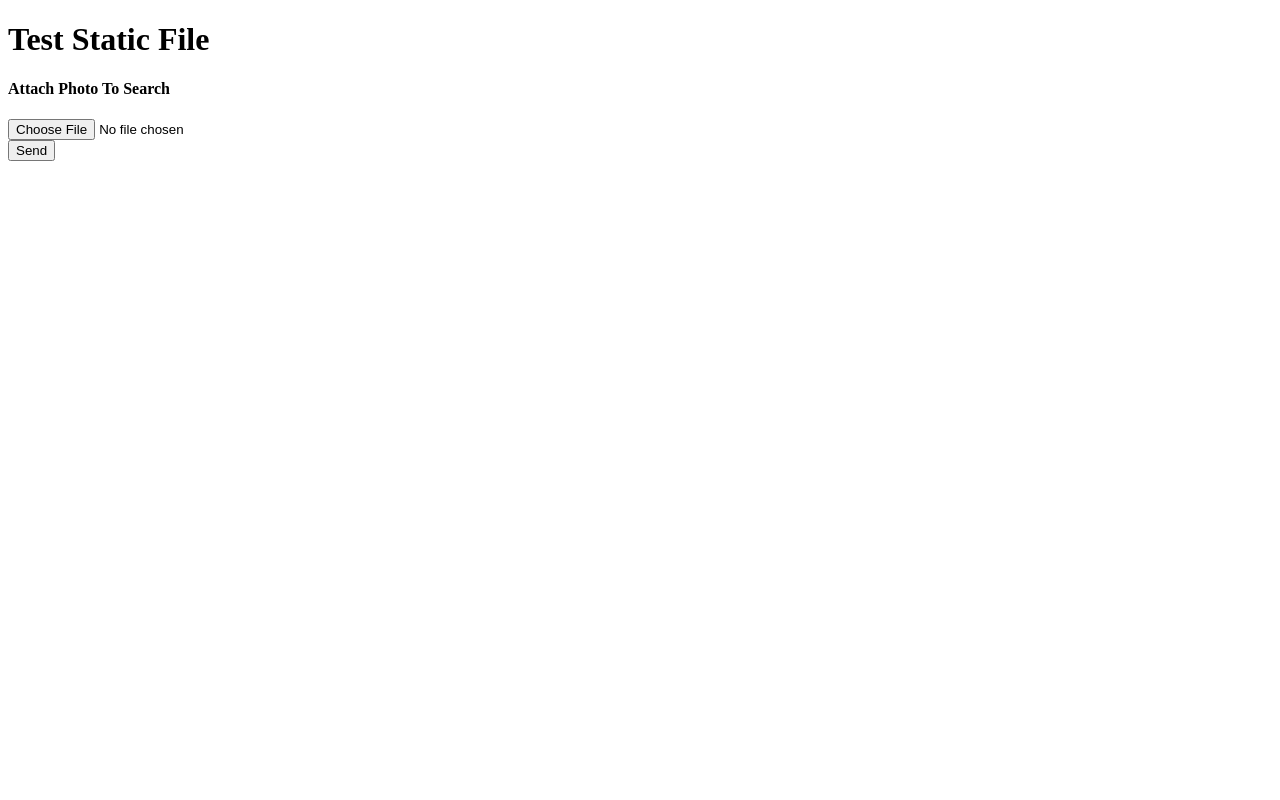
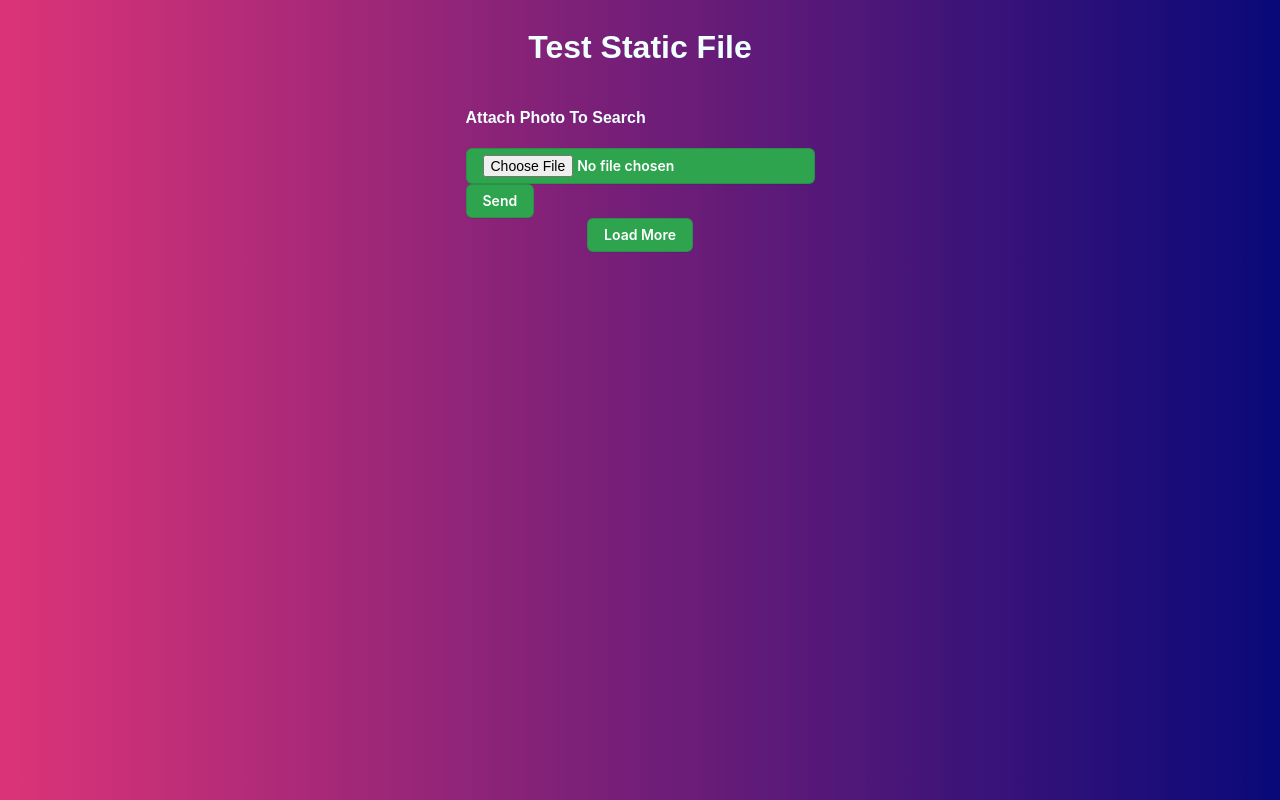
Before and after one commit to zShanCS/dip-online, a plain HTML site: page static/index.html in a window 1280 px wide. Drawn offline with Linux system fonts and the light colour scheme.

Commit message:
Update index.html

```diff
--- a/static/index.html
+++ b/static/index.html
@@ -6,6 +6,7 @@
     <meta http-equiv="X-UA-Compatible" content="IE=edge">
     <meta name="viewport" content="width=device-width, initial-scale=1.0">
     <title>Digital Image Processing</title>
+    <link rel="stylesheet" href="style.css">
 </head>
 
 <body>
@@ -18,14 +19,14 @@
             <h4>
                 Attach Photo To Search
             </h4>
-            <input type="file" name="file" accept="image/*">
+            <input class="mybutton" type="file" name="file" accept="image/*">
         </div>
-        <button id='send' type="submit">Send</button>
+        <button class="mybutton" id='send' type="submit">Send</button>
     </form>
     <div id="show">
 
     </div>
-    <button id='loadmore' hidden>Load More</button>
+    <button class="mybutton" id='loadmore' >Load More</button>
 </body>
 <script src="script.js"></script>
 
```
